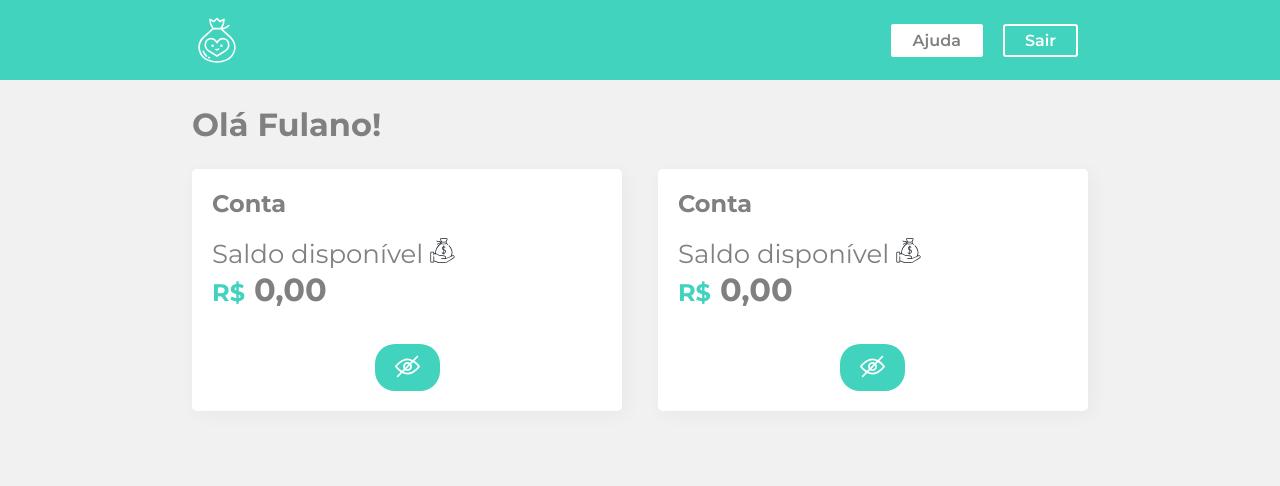
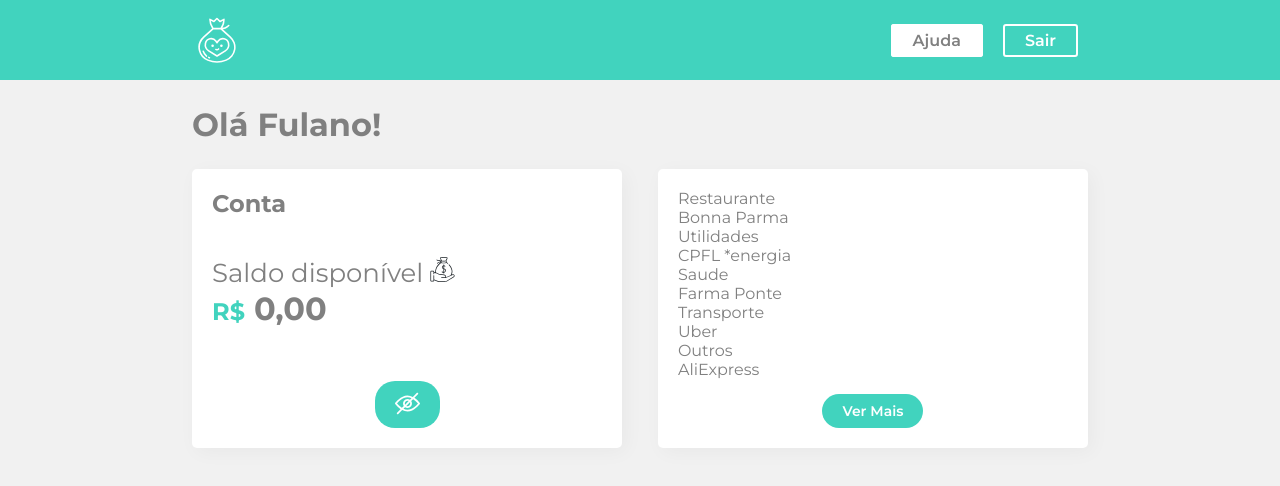
Before and after one commit to ediCarlosSilva/styled-components, a React (Create React App) app: page / in a window 1280 px wide. Shown: the top 486 px of the page. Built offline with nearby package versions, Linux system fonts and the light colour scheme.

Commit message:
adicionado feature ver extrato

```diff
--- a/src/Components/Container/index.jsx
+++ b/src/Components/Container/index.jsx
@@ -3,6 +3,8 @@
 
 import Titulo from "../Titulo";
 import Conta from "../Conta";
+
+import Extrato from '../Extrato'
 
 const Container = styled.div`
   background-color: #f1f1f1;
@@ -26,7 +28,7 @@
       <Titulo>Olá Fulano!</Titulo>
       <Conteudo>
         <Conta />
-        <Conta />
+        <Extrato />
       </Conteudo>
     </Container>
   );
--- /dev/null
+++ b/src/Components/Extrato/index.jsx
@@ -0,0 +1,27 @@
+import React from 'react';
+import {Box, Botao} from '../UI';
+import { extratoLista } from '../../info';
+
+console.log(extratoLista);
+
+const Extrato = () => {
+    return (
+        <Box>
+
+            {
+                extratoLista.updates.map(({id, type, from, value, date}) => {
+                    return (
+                        <div key={id}>
+                            <div>{type}</div>
+                            <div>{from}</div>
+                        </div>
+                    )
+                })
+            }
+
+            <Botao>Ver Mais</Botao>
+        </Box>
+    )
+}
+
+export default Extrato;
```
